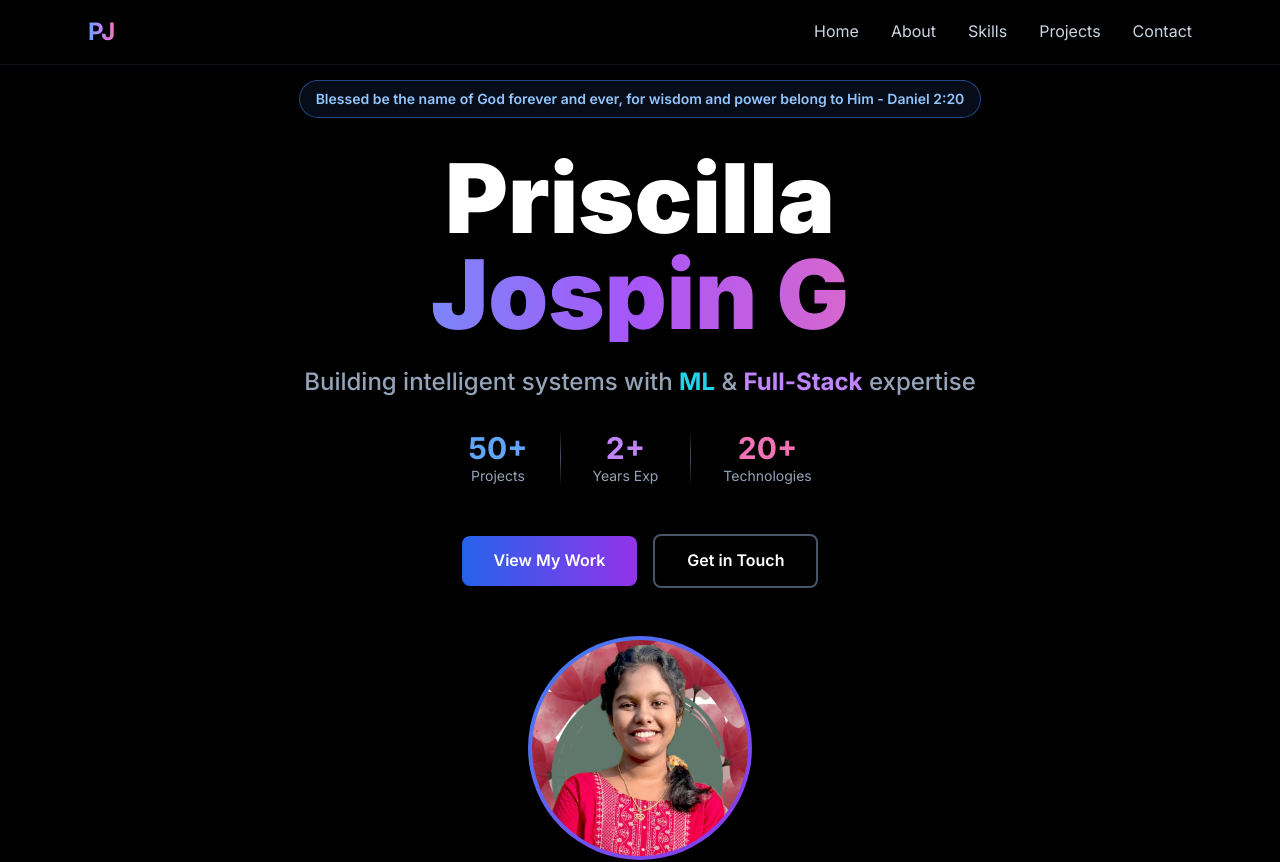
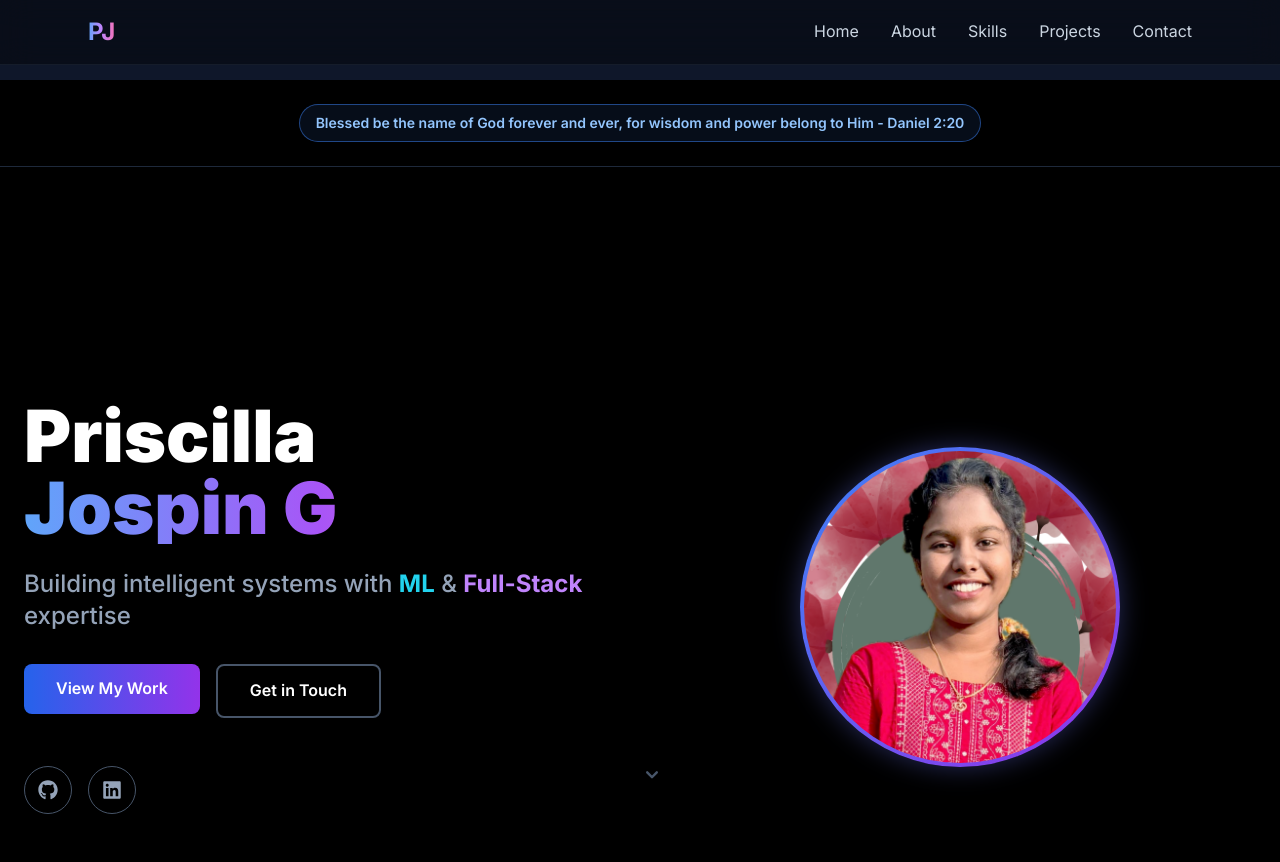
Before and after one commit to PriscillajospinG/upgraded-port, a React (Vite) app: page / in a window 1280 px wide. Shown: the top 862 px of the page. Built offline with nearby package versions, Linux system fonts and the light colour scheme.

Commit message:
refactor: Add Verse component and integrate it into the App layout

```diff
--- a/src/App.tsx
+++ b/src/App.tsx
@@ -1,6 +1,6 @@
 import Hero from './components/Hero';
 import About from './components/About';
-
+import Verse from './components/Verse';
 import Skills from './components/Skills';
 import Projects from './components/Projects';
 import Contact from './components/Contact';
@@ -23,6 +23,7 @@ export default function App() {
       </a>
 
       <main id="main-content" role="main">
+        <Verse />
         <Hero />
         <About />
         <Skills />
--- a/src/components/Hero.tsx
+++ b/src/components/Hero.tsx
@@ -54,24 +54,20 @@ export default function Hero() {
       </div>
 
       <motion.div
-        className="relative z-10 max-w-6xl mx-auto"
+        className="relative z-10 max-w-7xl mx-auto"
         variants={containerVariants}
         initial="hidden"
         animate="visible"
       >
-        {/* Badge */}
-        <motion.div className="inline-block mb-8" variants={textVariants}>
-          <div className="px-4 py-2 border border-blue-500/50 rounded-full bg-blue-500/10 backdrop-blur-sm">
-            <p className="text-sm font-semibold text-blue-300">
-              Blessed be the name of God forever and ever, for wisdom and power
-              belong to Him - Daniel 2:20
-            </p>
-          </div>
-        </motion.div>
-
+        <div className="grid lg:grid-cols-2 gap-12 items-center">
+          {/* Left Content */}
+          <motion.div
+            className="text-left lg:text-left"
+            variants={containerVariants}
+          >
             {/* Main Title with gradient */}
             <motion.h1
-          className="text-5xl sm:text-6xl md:text-7xl lg:text-8xl font-black mb-6 leading-tight"
+              className="text-5xl sm:text-6xl md:text-7xl font-black mb-6 leading-tight"
               variants={textVariants}
             >
               <span className="block text-white">Priscilla</span>
@@ -80,9 +76,9 @@ export default function Hero() {
               </span>
             </motion.h1>
 
-        {/* Subtitle with typing effect */}
+            {/* Subtitle */}
             <motion.p
-          className="text-lg md:text-2xl text-slate-400 max-w-3xl mx-auto mb-8 leading-relaxed font-medium"
+              className="text-lg md:text-2xl text-slate-400 mb-8 leading-relaxed font-medium"
               variants={textVariants}
             >
               Building intelligent systems with{' '}
@@ -91,36 +87,9 @@ export default function Hero() {
               expertise
             </motion.p>
 
-        {/* Stats row */}
-        <motion.div
-          className="flex flex-wrap justify-center gap-8 mb-12"
-          variants={textVariants}
-        >
-          <div className="group">
-            <p className="text-3xl font-bold text-blue-400">50+</p>
-            <p className="text-sm text-slate-400 group-hover:text-slate-300 transition-colors">
-              Projects
-            </p>
-          </div>
-          <div className="w-px bg-gradient-to-b from-transparent via-slate-600 to-transparent" />
-          <div className="group">
-            <p className="text-3xl font-bold text-purple-400">2+</p>
-            <p className="text-sm text-slate-400 group-hover:text-slate-300 transition-colors">
-              Years Exp
-            </p>
-          </div>
-          <div className="w-px bg-gradient-to-b from-transparent via-slate-600 to-transparent" />
-          <div className="group">
-            <p className="text-3xl font-bold text-pink-400">20+</p>
-            <p className="text-sm text-slate-400 group-hover:text-slate-300 transition-colors">
-              Technologies
-            </p>
-          </div>
-        </motion.div>
-
             {/* CTA Buttons */}
             <motion.div
-          className="flex flex-col sm:flex-row gap-4 justify-center items-center mb-12"
+              className="flex flex-col sm:flex-row gap-4 items-start mb-12"
               variants={textVariants}
             >
               <motion.a
@@ -143,36 +112,8 @@ export default function Hero() {
               </motion.a>
             </motion.div>
 
-        {/* Profile Image Section */}
-        <motion.div className="relative mb-12" variants={textVariants}>
-          <div className="relative inline-block">
-            {/* Animated border */}
-            <motion.div
-              className="absolute inset-0 rounded-full bg-gradient-to-r from-blue-600 to-purple-600 p-1 opacity-0 group-hover:opacity-100 transition-opacity duration-300"
-              animate={{
-                boxShadow: [
-                  '0 0 20px rgba(59, 130, 246, 0.3)',
-                  '0 0 40px rgba(168, 85, 247, 0.5)',
-                  '0 0 20px rgba(59, 130, 246, 0.3)',
-                ],
-              }}
-              transition={{ duration: 3, repeat: Infinity }}
-            />
-            <div className="relative w-48 h-48 md:w-56 md:h-56 rounded-full bg-gradient-to-br from-blue-500 to-purple-600 p-1">
-              <img
-                src={profile}
-                alt="Priscilla Jospin"
-                className="w-full h-full rounded-full object-cover"
-              />
-            </div>
-          </div>
-        </motion.div>
-
             {/* Social Links */}
-        <motion.div
-          className="flex gap-4 justify-center"
-          variants={textVariants}
-        >
+            <motion.div className="flex gap-4" variants={textVariants}>
               {[
                 {
                   icon: FaGithub,
@@ -198,6 +139,36 @@ export default function Hero() {
                 </motion.a>
               ))}
             </motion.div>
+          </motion.div>
+
+          {/* Right - Profile Image Section */}
+          <motion.div
+            className="relative hidden lg:flex justify-center"
+            variants={textVariants}
+          >
+            <div className="relative inline-block">
+              {/* Animated glow */}
+              <motion.div
+                className="absolute inset-0 rounded-full"
+                animate={{
+                  boxShadow: [
+                    '0 0 20px rgba(59, 130, 246, 0.3)',
+                    '0 0 40px rgba(168, 85, 247, 0.5)',
+                    '0 0 20px rgba(59, 130, 246, 0.3)',
+                  ],
+                }}
+                transition={{ duration: 3, repeat: Infinity }}
+              />
+              <div className="relative w-64 h-64 md:w-80 md:h-80 rounded-full bg-gradient-to-br from-blue-500 to-purple-600 p-1">
+                <img
+                  src={profile}
+                  alt="Priscilla Jospin"
+                  className="w-full h-full rounded-full object-cover"
+                />
+              </div>
+            </div>
+          </motion.div>
+        </div>
 
         {/* Scroll Indicator */}
         <motion.div
--- /dev/null
+++ b/src/components/Verse.tsx
@@ -0,0 +1,24 @@
+import { motion } from 'framer-motion';
+
+export default function Verse() {
+  return (
+    <section className="relative bg-black py-6 px-6 border-b border-slate-800 mt-20 z-40">
+      <div className="max-w-7xl mx-auto">
+        <motion.div
+          className="flex justify-center"
+          initial={{ opacity: 0, y: -10 }}
+          whileInView={{ opacity: 1, y: 0 }}
+          transition={{ duration: 0.6 }}
+          viewport={{ once: true }}
+        >
+          <div className="px-4 py-2 border border-blue-500/50 rounded-full bg-blue-500/10 backdrop-blur-sm text-center">
+            <p className="text-sm font-semibold text-blue-300">
+              Blessed be the name of God forever and ever, for wisdom and power
+              belong to Him - Daniel 2:20
+            </p>
+          </div>
+        </motion.div>
+      </div>
+    </section>
+  );
+}
```
Lines whose indentation alone changed are shown as unchanged.
